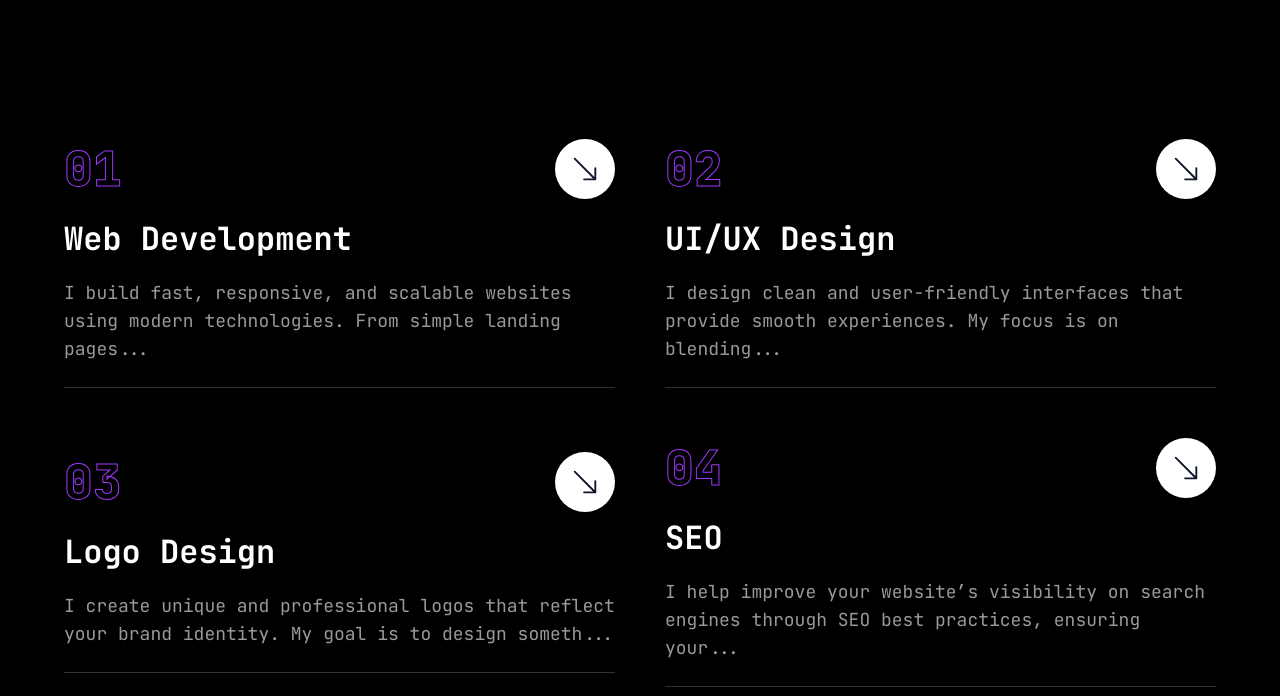
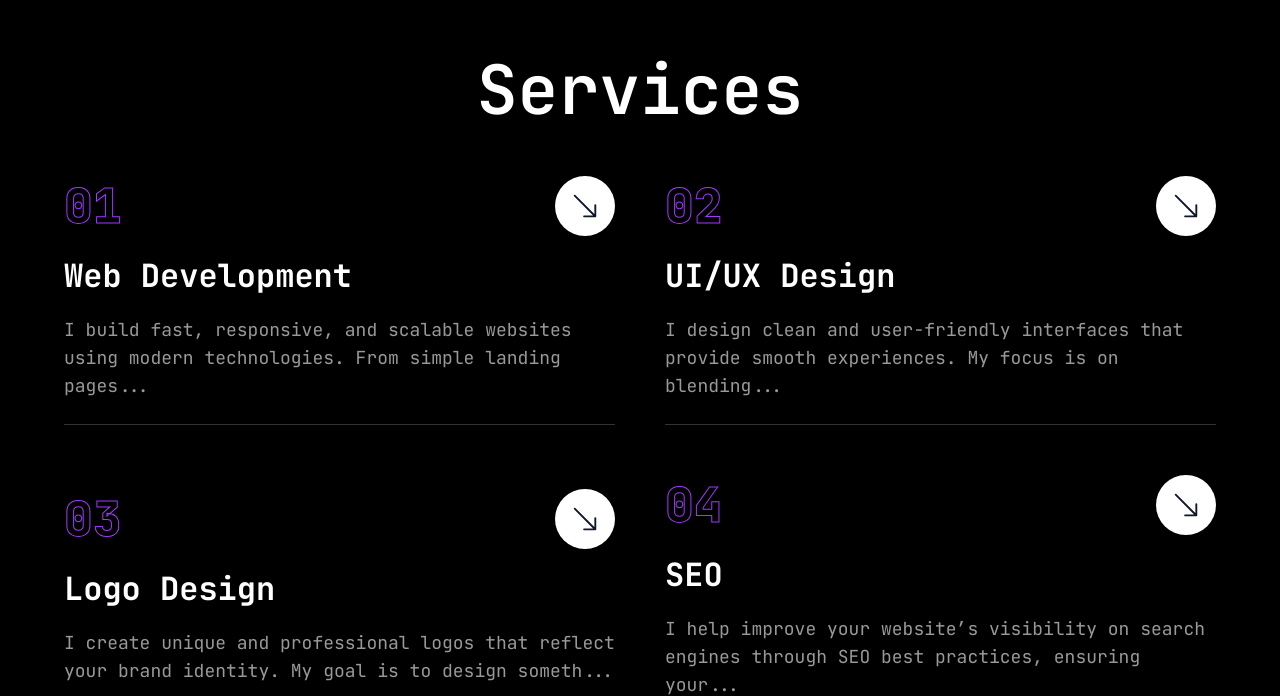
Before and after one commit to elishabhatti/elisha-portfolio, a Next.js app: page / in a window 1280 px wide. Shown: the part 907-1603 px from the top of the page. Built offline with nearby package versions, Linux system fonts and the light colour scheme.

Commit message:
added services heading

```diff
--- a/components/Nav.jsx
+++ b/components/Nav.jsx
@@ -1,5 +1,6 @@
 "use client";
 import { motion } from "framer-motion";
+import Link from "next/link";
 
 const links = [
   { name: "home", path: "#home" },
@@ -19,13 +20,13 @@ const Nav = () => {
       className="flex gap-4"
     >
       {links.map((link, index) => (
-        <a
+        <Link
           key={index}
           href={link.path}
           className="capitalize font-medium transition-all hover:text-accent"
         >
           {link.name}
-        </a>
+        </Link>
       ))}
     </motion.nav>
   );
--- a/components/pages/Pricing.jsx
+++ b/components/pages/Pricing.jsx
@@ -59,13 +59,13 @@ const pricingPlansPKR = [
 export default function Pricing() {
   return (
     <motion.section
-        initial={{ opacity: 0, y: 50 }}
-          whileInView={{ opacity: 1, y: 0 }}
-          transition={{ duration: 0.6, ease: "easeOut" }}
-          viewport={{ once: true, amount: 0.2 }}
+      initial={{ opacity: 0, y: 50 }}
+      whileInView={{ opacity: 1, y: 0 }}
+      transition={{ duration: 0.6, ease: "easeOut" }}
+      viewport={{ once: true, amount: 0.2 }}
       className="text-white"
     >
-      <div className="min-h-screen container mx-auto px-6">
+      <div className="min-h-screen flex justify-center items-center flex-col container mx-auto px-6">
         <h2 className="text-3xl md:text-5xl font-bold text-center mb-12">
           Pricing Plans
         </h2>
--- a/components/pages/Services.jsx
+++ b/components/pages/Services.jsx
@@ -43,7 +43,8 @@ const services = [
 
 const Services = () => {
   return (
-    <section className="min-h-screen flex flex-col justify-center p-4 xl:px-16 xl:py-10">
+    <section className="min-h-[75vh] flex flex-col justify-center  xl:px-16 xl:py-10">
+      <h1 className="h1 flex justify-center items-center mb-12">Services</h1>
       <div className="container mx-auto">
         <motion.div
           className="grid grid-cols-1 md:grid-cols-2 gap-[50px]"
```
